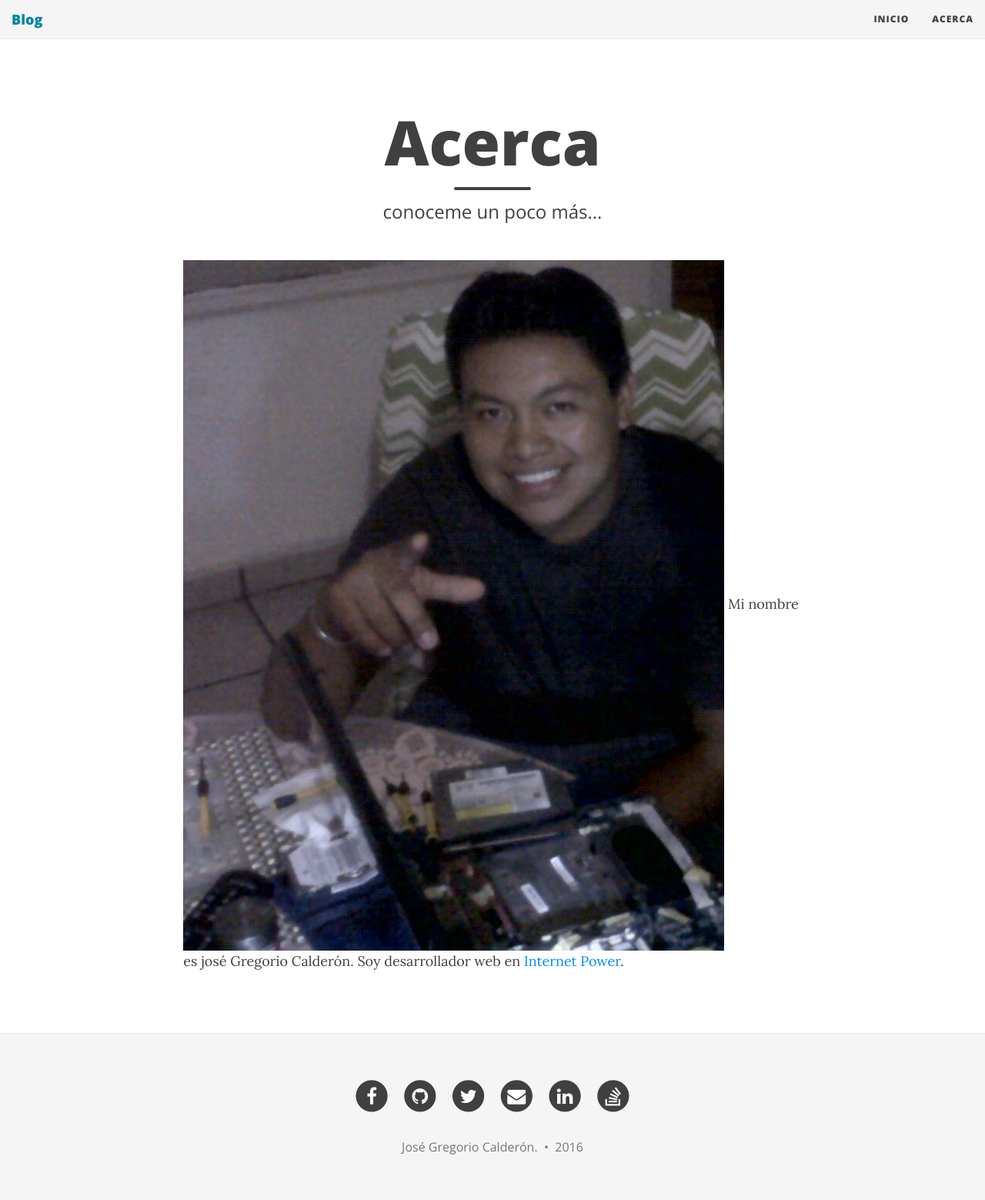
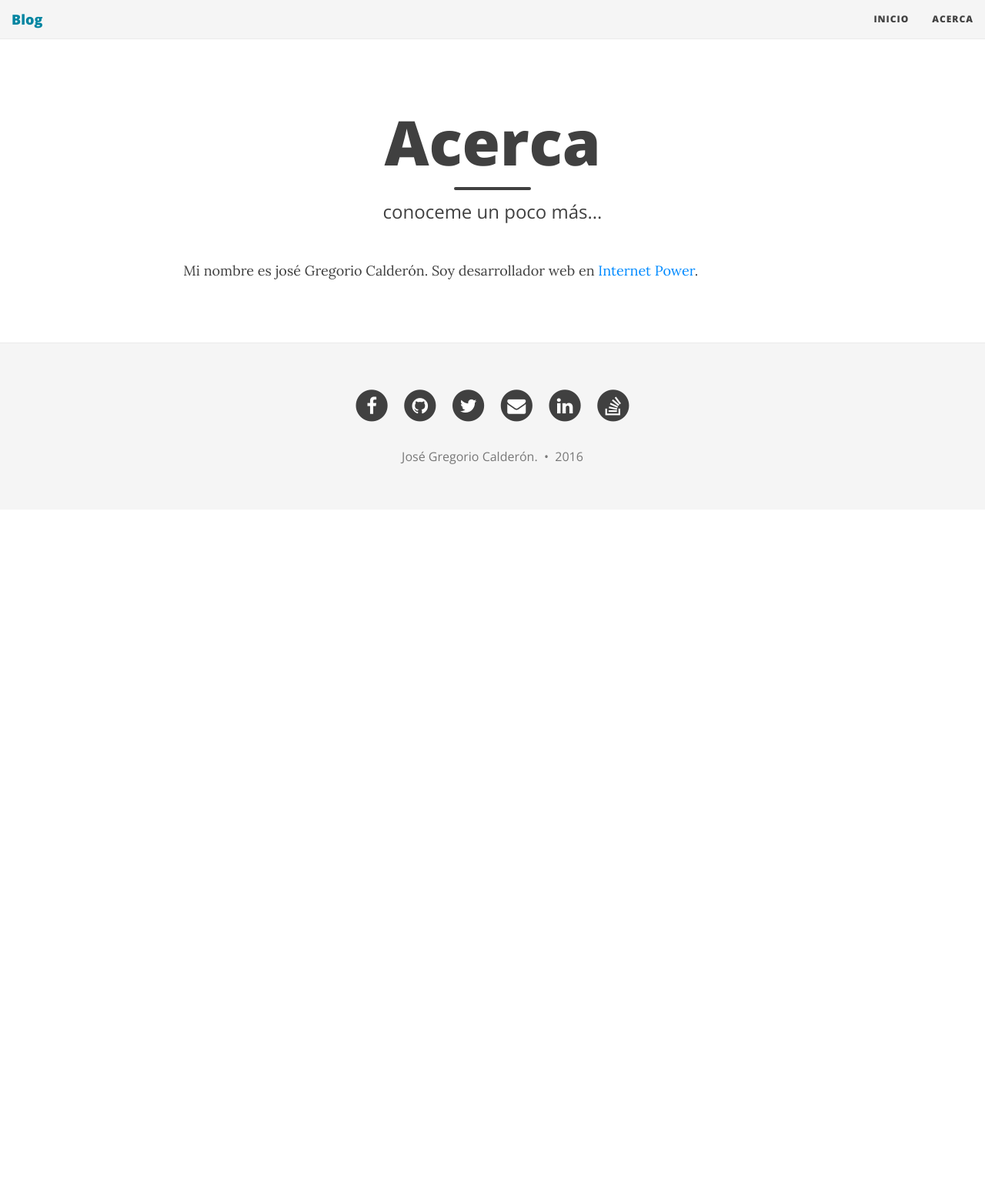
Before and after one commit to josegoyo/josegoyo.github.io, a Jekyll site: the page built from aboutme.md, in a window 1280 px wide. Shown: the whole page at 77% size. Built offline with Jekyll 4.4.1, drawn with Linux system fonts in a browser that asks for light colours; nearby versions of some CDN libraries; comment, search, counter and statistics services are not loaded; after the commit the page ends 900 px from its top, so only the background shows below that.

Commit message:
cambios menores

```diff
--- a/aboutme.md
+++ b/aboutme.md
@@ -4,6 +4,4 @@ title: Acerca
 subtitle: conoceme un poco más...
 ---
 
-
-![alt text](../img/me.jpg)
 Mi nombre es josé Gregorio Calderón. Soy desarrollador web en [Internet Power](http://www.internetpowerhotel.com).
```
